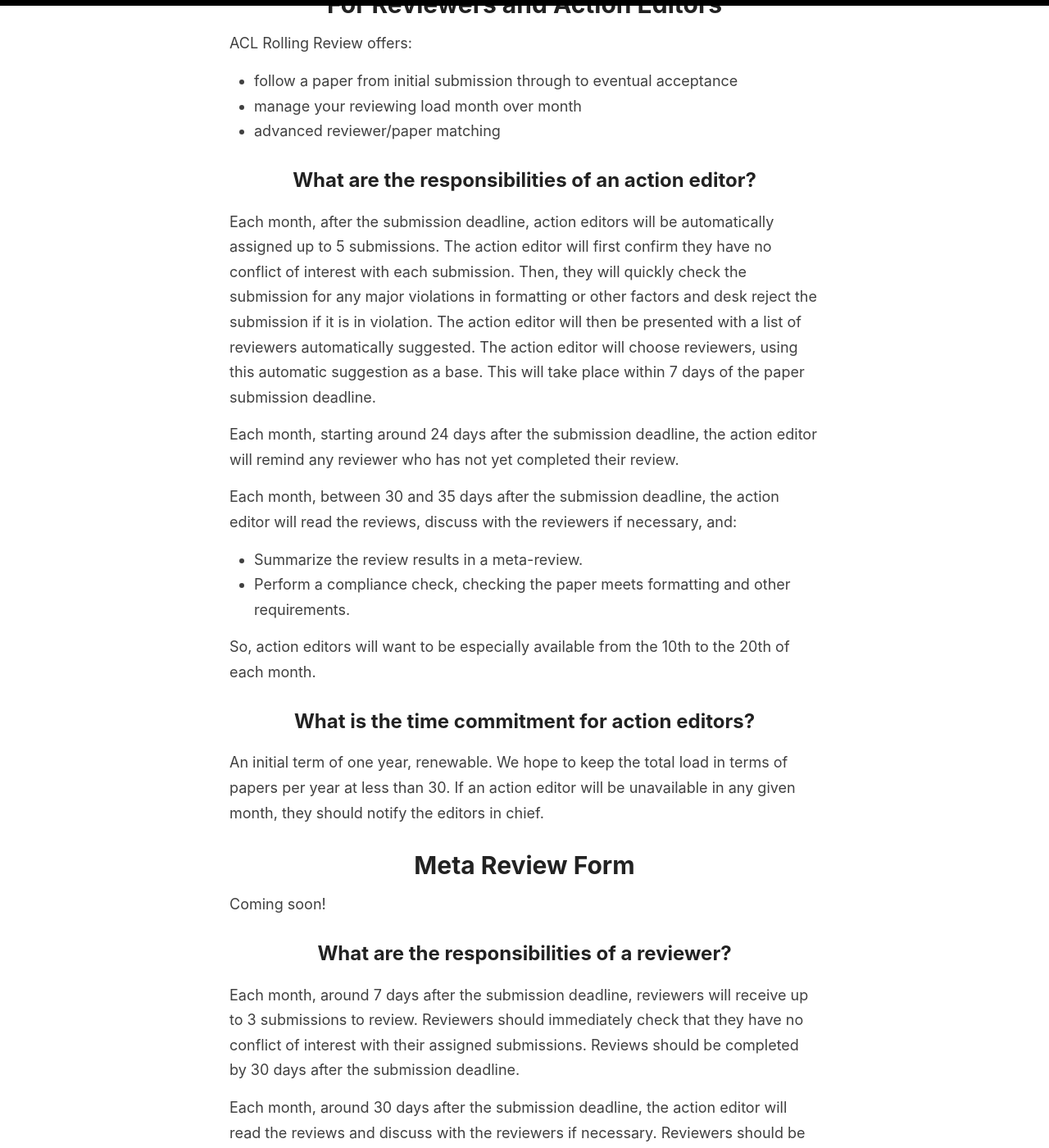
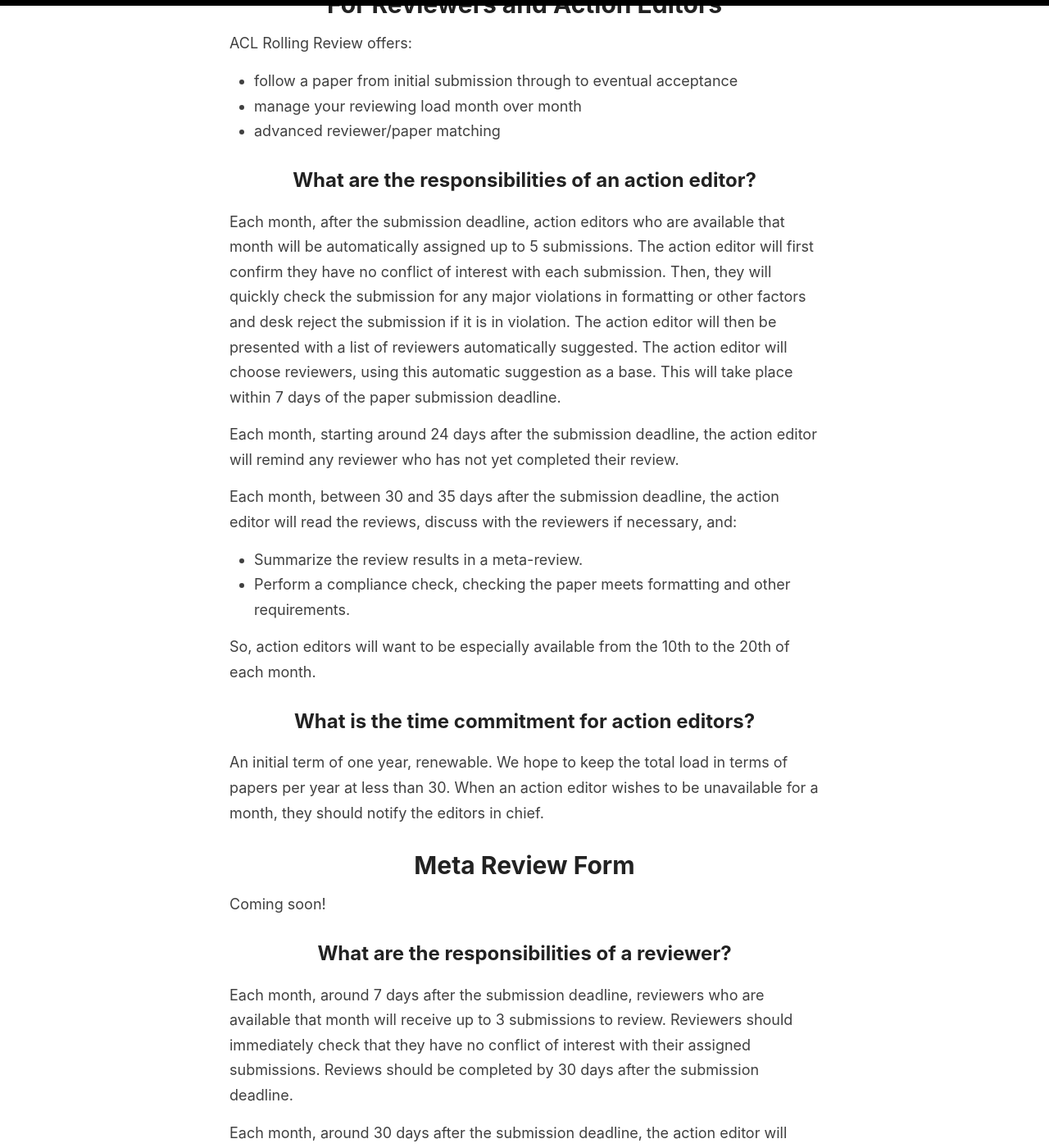
Before and after one commit to amitmerchant1990/reverie, a Jekyll site: the page built from reviewers.md, in a window 1280 px wide and 1400 px high, scrolled down 207 px. Shown: the whole window at 82% size. Built offline with Jekyll 4.4.1, drawn with Linux system fonts in a browser that asks for light colours; some of the changed text lies outside the part shown.

Commit message:
Update reviewers.md

```diff
--- a/reviewers.md
+++ b/reviewers.md
@@ -11,7 +11,7 @@
 
 ## What are the responsibilities of an action editor?
 
-Each month, after the submission deadline, action editors will be automatically assigned up to 5 submissions. The action editor will first confirm they have no conflict of interest with each submission. Then, they will quickly check the submission for any major violations in formatting or other factors and desk reject the submission if it is in violation. The action editor will then be presented with a list of reviewers automatically suggested. The action editor will choose reviewers, using this automatic suggestion as a base. This will take place within 7 days of the paper submission deadline.
+Each month, after the submission deadline, action editors who are available that month will be automatically assigned up to 5 submissions. The action editor will first confirm they have no conflict of interest with each submission. Then, they will quickly check the submission for any major violations in formatting or other factors and desk reject the submission if it is in violation. The action editor will then be presented with a list of reviewers automatically suggested. The action editor will choose reviewers, using this automatic suggestion as a base. This will take place within 7 days of the paper submission deadline.
 
 Each month, starting around 24 days after the submission deadline, the action editor will remind any reviewer who has not yet completed their review.
 
@@ -22,7 +22,7 @@
 So, action editors will want to be especially available from the 10th to the 20th of each month.
 
 ## What is the time commitment for action editors?
-An initial term of one year, renewable. We hope to keep the total load in terms of papers per year at less than 30. If an action editor will be unavailable in any given month, they should notify the editors in chief.
+An initial term of one year, renewable. We hope to keep the total load in terms of papers per year at less than 30. When an action editor wishes to be unavailable for a month, they should notify the editors in chief.
 
 # Meta Review Form
 
@@ -30,14 +30,14 @@
 
 
 ## What are the responsibilities of a reviewer?
-Each month, around 7 days after the submission deadline, reviewers will receive up to 3 submissions to review. Reviewers should immediately check that they have no conflict of interest with their assigned submissions. Reviews should be completed by 30 days after the submission deadline.
+Each month, around 7 days after the submission deadline, reviewers who are available that month will receive up to 3 submissions to review. Reviewers should immediately check that they have no conflict of interest with their assigned submissions. Reviews should be completed by 30 days after the submission deadline.
 
 Each month, around 30 days after the submission deadline, the action editor will read the reviews and discuss with the reviewers if necessary. Reviewers should be responsive during this time.
 
 So, reviewers will want to be especially available from the 15th to the 22nd of each month.
 
 ## What is the time commitment for reviewers?
-An initial term of one year, renewable. We hope to keep the total load in terms of papers per year at less than 18. If a reviewer will be unavailable in any given month, they should notify the editors in chief.
+An initial term of one year, renewable. We hope to keep the total load in terms of papers per year at less than 18. When a reviewer wishes to be unavailable for a month, they should notify the editors in chief.
 
 # Review Form
 
```
